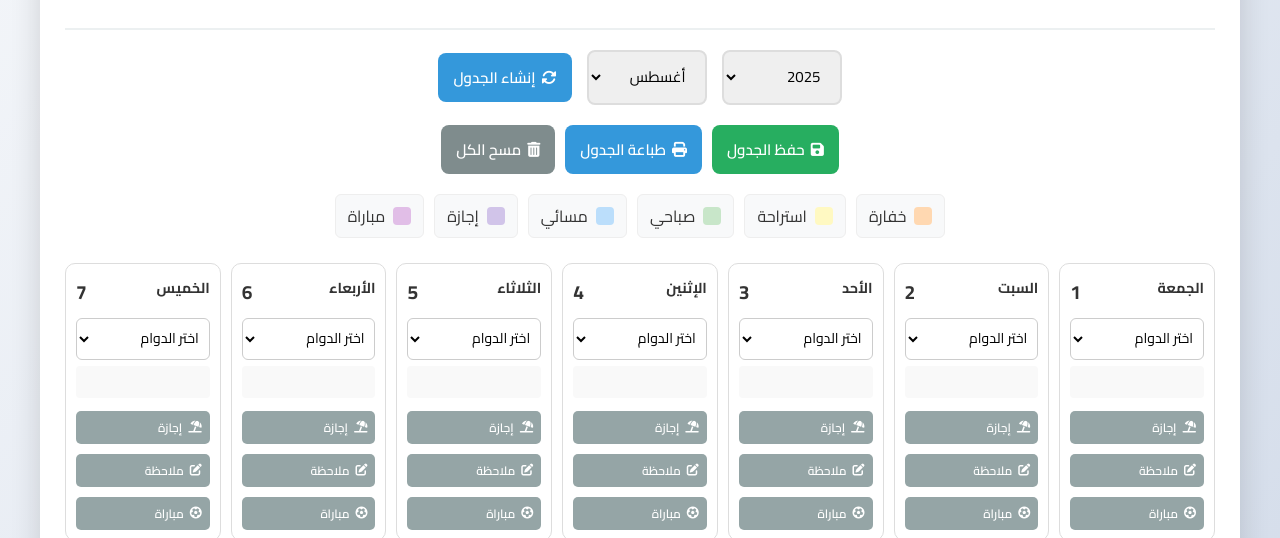
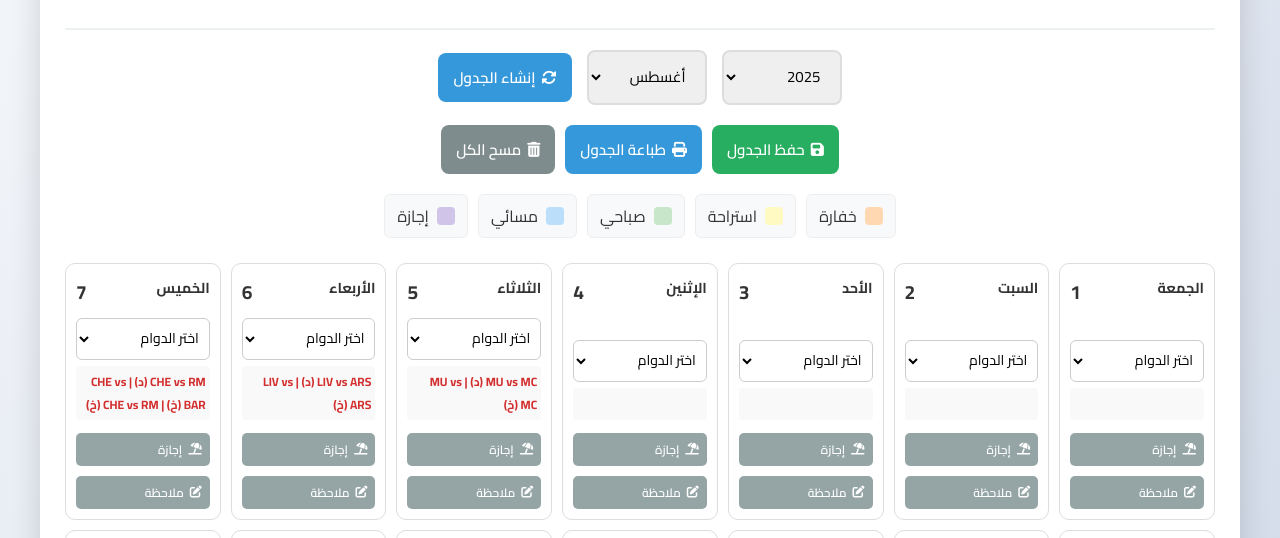
Before and after one commit to bahaa9ali/Table-, a plain HTML site: page index.html in a window 1280 px wide. Shown: the part 204-742 px from the top of the page. Drawn offline with Linux system fonts and the light colour scheme.

Commit message:
Update index.html

```diff
--- a/index.html
+++ b/index.html
@@ -52,8 +52,7 @@ button.success:hover { background-color: #219653; }
 .status-bar.show { opacity: 1; }
 .actions { display: flex; justify-content: center; gap: 10px; margin-bottom: 20px; }
 .cell-actions { display: flex; flex-direction: column; gap: 5px; margin-top: 8px; }
-.match { background-color: var(--مباراة) !important; }
-.match-select { margin-top: 5px; padding: 4px; border: 1px solid #ccc; border-radius: 4px; font-size: 12px; display: none; }
+.match-note { color: #d32f2f; font-weight: bold; }
 
 @media (max-width:1200px){ .calendar { grid-template-columns: repeat(4,1fr); } }
 @media (max-width:768px){
@@ -83,7 +82,6 @@ button.success:hover { background-color: #219653; }
 .print-guard { background-color: var(--خفارة); }
 .print-rest { background-color: var(--استراحة); }
 .print-leave { background-color: var(--اجازة); }
-.print-match { background-color: var(--مباراة); }
 
 @media print {
     body, html {
@@ -182,7 +180,6 @@ button.success:hover { background-color: #219653; }
         <div class="legend-item"><div class="legend-color" style="background:var(--صباحي)"></div> صباحي</div>
         <div class="legend-item"><div class="legend-color" style="background:var(--مسائي)"></div> مسائي</div>
         <div class="legend-item"><div class="legend-color" style="background:var(--اجازة)"></div> إجازة</div>
-        <div class="legend-item"><div class="legend-color" style="background:var(--مباراة)"></div> مباراة</div>
     </div>
 
     <div id="calendar" class="calendar"></div>
@@ -222,16 +219,58 @@ document.addEventListener('DOMContentLoaded', function () {
     const printDateRange = document.getElementById('print-date-range');
     const statusBar = document.getElementById('status-bar');
 
-    // قائمة الأندية واختصاراتها
-    const footballClubs = [
-        {name: "مانشستر يونايتد", code: "MU"},
-        {name: "مانشستر سيتي", code: "MC"},
-        {name: "ليفربول", code: "LIV"},
-        {name: "أرسنال", code: "ARS"},
-        {name: "تشيلسي", code: "CHE"},
-        {name: "برشلونة", code: "BAR"},
-        {name: "ريال مدريد", code: "RM"}
-    ];
+    // جدول المباريات الافتراضي (يتم إنشاؤه عشوائياً لكل شهر)
+    const footballMatches = {
+        // مانشستر يونايتد
+        "MU": [
+            { day: 5, opponent: "MC", home: true },
+            { day: 12, opponent: "LIV", home: false },
+            { day: 19, opponent: "ARS", home: true },
+            { day: 26, opponent: "CHE", home: false }
+        ],
+        // مانشستر سيتي
+        "MC": [
+            { day: 5, opponent: "MU", home: false },
+            { day: 13, opponent: "RM", home: true },
+            { day: 20, opponent: "BAR", home: false },
+            { day: 27, opponent: "LIV", home: true }
+        ],
+        // ليفربول
+        "LIV": [
+            { day: 6, opponent: "ARS", home: true },
+            { day: 12, opponent: "MU", home: true },
+            { day: 19, opponent: "CHE", home: false },
+            { day: 27, opponent: "MC", home: false }
+        ],
+        // أرسنال
+        "ARS": [
+            { day: 6, opponent: "LIV", home: false },
+            { day: 14, opponent: "BAR", home: true },
+            { day: 19, opponent: "MU", home: false },
+            { day: 28, opponent: "RM", home: true }
+        ],
+        // تشيلسي
+        "CHE": [
+            { day: 7, opponent: "RM", home: true },
+            { day: 15, opponent: "BAR", home: false },
+            { day: 19, opponent: "LIV", home: true },
+            { day: 26, opponent: "MU", home: true }
+        ],
+        // برشلونة
+        "BAR": [
+            { day: 7, opponent: "CHE", home: false },
+            { day: 14, opponent: "ARS", home: false },
+            { day: 21, opponent: "RM", home: true },
+            { day: 28, opponent: "MC", home: true }
+        ],
+        // ريال مدريد
+        "RM": [
+            { day: 7, opponent: "CHE", home: false },
+            { day: 13, opponent: "MC", home: false },
+            { day: 21, opponent: "BAR", home: false },
+            { day: 28, opponent: "ARS", home: false }
+        ]
+    };
 
     // تهيئة السنوات في القائمة المنسدلة
     const currentYear = new Date().getFullYear();
@@ -327,27 +366,28 @@ document.addEventListener('DOMContentLoaded', function () {
             const note = document.createElement('div');
             note.className = "note";
             const savedNote = localStorage.getItem(key + "-note") || "";
-            note.textContent = savedNote;
+
+            // التحقق من وجود مباراة في هذا اليوم
+            let matchText = "";
+            for (const team in footballMatches) {
+                const matches = footballMatches[team];
+                const match = matches.find(m => m.day === day);
+                if (match) {
+                    if (matchText) matchText += " | ";
+                    matchText += match.home ?
+                        `${team} vs ${match.opponent} (د)` :
+                        `${match.opponent} vs ${team} (خ)`;
+                }
+            }
+
+            // دمج الملاحظات المحفوظة مع المباريات
+            if (matchText) {
+                note.innerHTML = `<div class="match-note">${matchText}</div>${savedNote}`;
+            } else {
+                note.textContent = savedNote;
+            }
+
             cell.appendChild(note);
-
-            // قائمة اختيار المباريات (مخفية في البداية)
-            const matchSelect = document.createElement('select');
-            matchSelect.className = "match-select";
-            matchSelect.innerHTML = '<option value="">اختر المباراة</option>';
-
-            // إضافة خيارات المباريات
-            footballClubs.forEach(homeClub => {
-                footballClubs.forEach(awayClub => {
-                    if (homeClub.code !== awayClub.code) {
-                        const option = document.createElement('option');
-                        option.value = `${homeClub.code} vs ${awayClub.code}`;
-                        option.textContent = `${homeClub.name} vs ${awayClub.name}`;
-                        matchSelect.appendChild(option);
-                    }
-                });
-            });
-
-            cell.appendChild(matchSelect);
 
             // أزرار الإجراءات
             const actions = document.createElement('div');
@@ -376,50 +416,24 @@ document.addEventListener('DOMContentLoaded', function () {
             noteBtn.addEventListener('click', function() {
                 const newNote = prompt("اكتب الملاحظة:", savedNote);
                 if(newNote !== null) {
-                    note.textContent = newNote;
+                    // الحفاظ على نص المباراة عند تعديل الملاحظة
+                    let finalNote = newNote;
+                    if (matchText) {
+                        note.innerHTML = `<div class="match-note">${matchText}</div>${finalNote}`;
+                    } else {
+                        note.textContent = finalNote;
+                    }
                     localStorage.setItem(key + "-note", newNote);
                     showStatus("تم حفظ الملاحظة");
                 }
             });
             actions.appendChild(noteBtn);
 
-            // زر المباراة
-            const matchBtn = document.createElement('button');
-            matchBtn.className = "btn-small";
-            matchBtn.innerHTML = '<i class="fas fa-futbol"></i> مباراة';
-            matchBtn.addEventListener('click', function() {
-                matchSelect.style.display = matchSelect.style.display === 'block' ? 'none' : 'block';
-            });
-
-            matchSelect.addEventListener('change', function() {
-                if (this.value) {
-                    // إضافة المباراة إلى الملاحظات
-                    const currentNote = localStorage.getItem(key + "-note") || "";
-                    const newNote = currentNote ? `${currentNote} | ${this.value}` : this.value;
-                    note.textContent = newNote;
-                    localStorage.setItem(key + "-note", newNote);
-
-                    // تمييز الخلية كلون مباراة
-                    cell.classList.add("match");
-                    localStorage.setItem(key + "-match", "1");
-
-                    showStatus("تم إضافة المباراة");
-                    matchSelect.style.display = 'none';
-                }
-            });
-
-            actions.appendChild(matchBtn);
-
             cell.appendChild(actions);
 
             // تطبيق الإجازة إذا كانت محفوظة
             if(localStorage.getItem(key + "-leave")) {
                 cell.classList.add("leave");
-            }
-
-            // تطبيق المباراة إذا كانت محفوظة
-            if(localStorage.getItem(key + "-match")) {
-                cell.classList.add("match");
             }
 
             calendar.appendChild(cell);
@@ -465,7 +479,6 @@ document.addEventListener('DOMContentLoaded', function () {
                 localStorage.removeItem(key);
                 localStorage.removeItem(key + "-note");
                 localStorage.removeItem(key + "-leave");
-                localStorage.removeItem(key + "-match");
             }
 
             generateSchedule();
@@ -522,18 +535,32 @@ document.addEventListener('DOMContentLoaded', function () {
                 tdShift.textContent = shiftValue;
             }
 
-            // التحقق من المباراة
-            if(localStorage.getItem(key + "-match")) {
-                tdShift.classList.add("print-match");
-                tdShift.textContent = shiftValue ? `${shiftValue} (مباراة)` : "مباراة";
-            }
-
             tr.appendChild(tdShift);
 
             // عمود الملاحظات
             const tdNote = document.createElement('td');
             const noteValue = localStorage.getItem(key + "-note") || "";
-            tdNote.textContent = noteValue;
+
+            // التحقق من وجود مباراة في هذا اليوم
+            let matchText = "";
+            for (const team in footballMatches) {
+                const matches = footballMatches[team];
+                const match = matches.find(m => m.day === day);
+                if (match) {
+                    if (matchText) matchText += " | ";
+                    matchText += match.home ?
+                        `${team} vs ${match.opponent} (د)` :
+                        `${match.opponent} vs ${team} (خ)`;
+                }
+            }
+
+            // دمج الملاحظات المحفوظة مع المباريات
+            if (matchText) {
+                tdNote.innerHTML = `<strong>${matchText}</strong><br>${noteValue}`;
+            } else {
+                tdNote.textContent = noteValue;
+            }
+
             tr.appendChild(tdNote);
 
             printBody.appendChild(tr);
```
